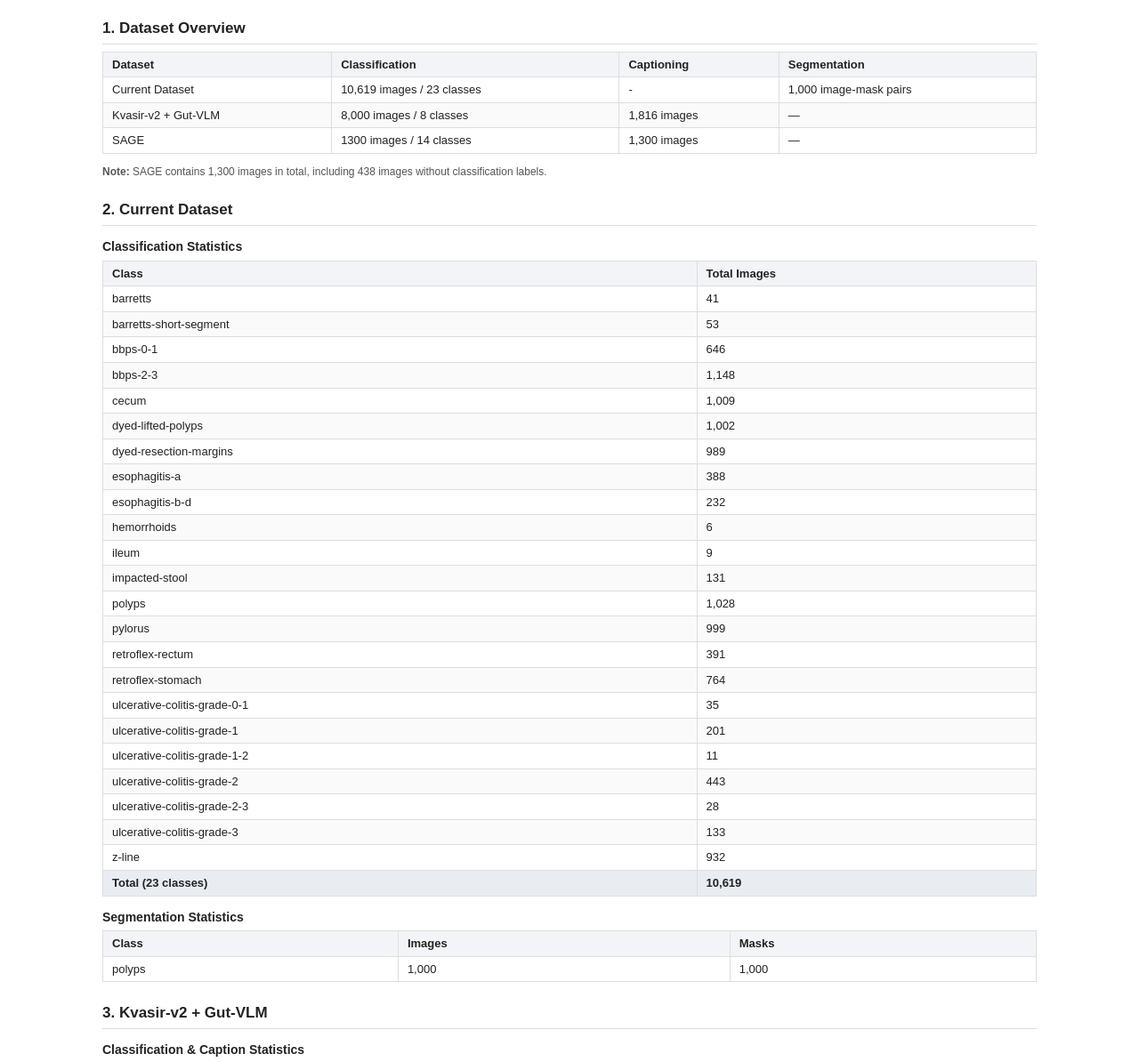
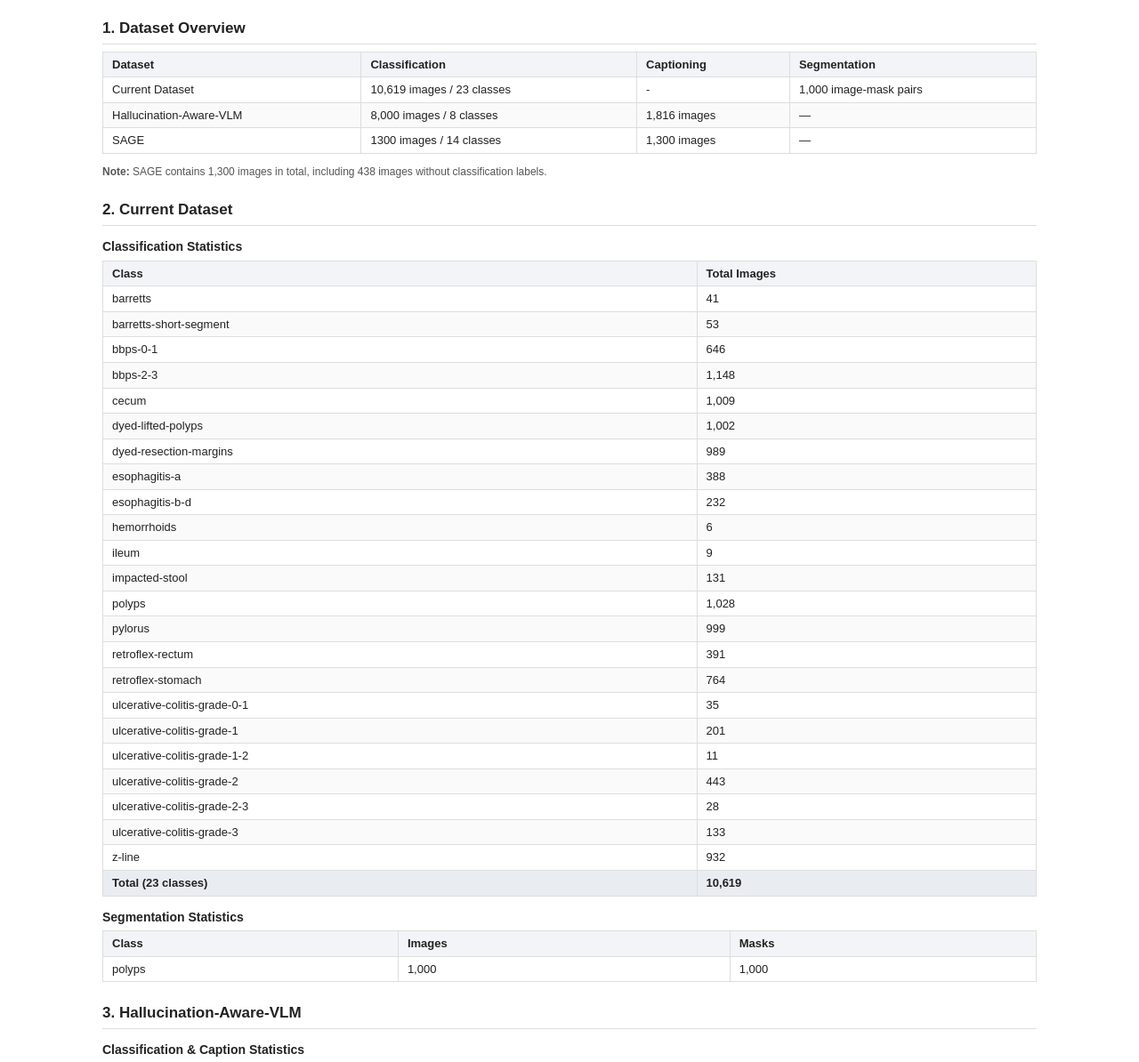
Before and after one commit to lilian70nn/multitask-learning, a plain HTML site: page dataset_statistics.html in a window 1280 px wide. Shown: the part 57-1251 px from the top of the page at 89% size. Drawn offline with Linux system fonts and the light colour scheme.

Commit message:
dataset_statistics

```diff
--- a/dataset_statistics.html
+++ b/dataset_statistics.html
@@ -90,7 +90,7 @@
                 <td>1,000 image-mask pairs</td>
             </tr>
             <tr>
-                <td>Kvasir-v2 + Gut-VLM</td>
+                <td>Hallucination-Aware-VLM</td>
                 <td>8,000 images / 8 classes</td>
                 <td>1,816 images</td>
                 <td>—</td>
@@ -178,7 +178,7 @@
 
 
 
-    <h2>3. Kvasir-v2 + Gut-VLM</h2>
+    <h2>3. Hallucination-Aware-VLM</h2>
 
     <h3>Classification &amp; Caption Statistics</h3>
 
```
